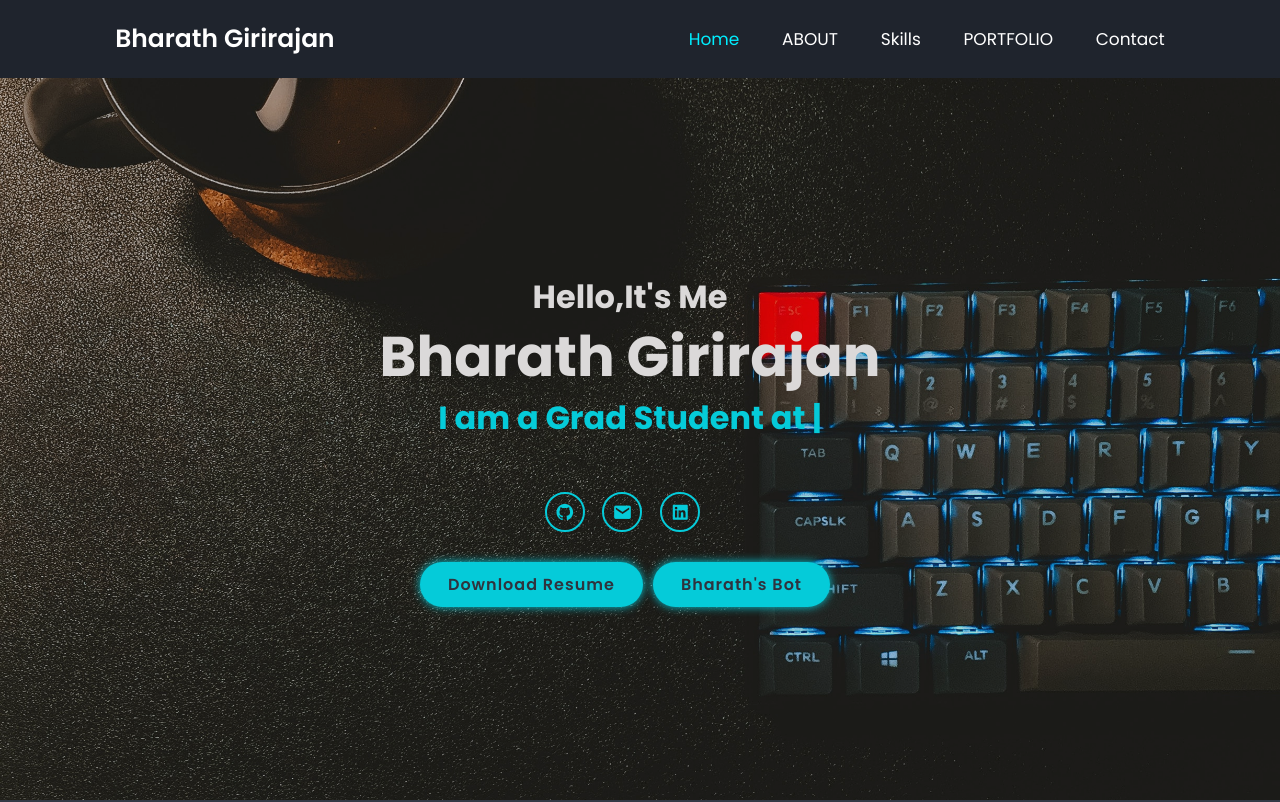
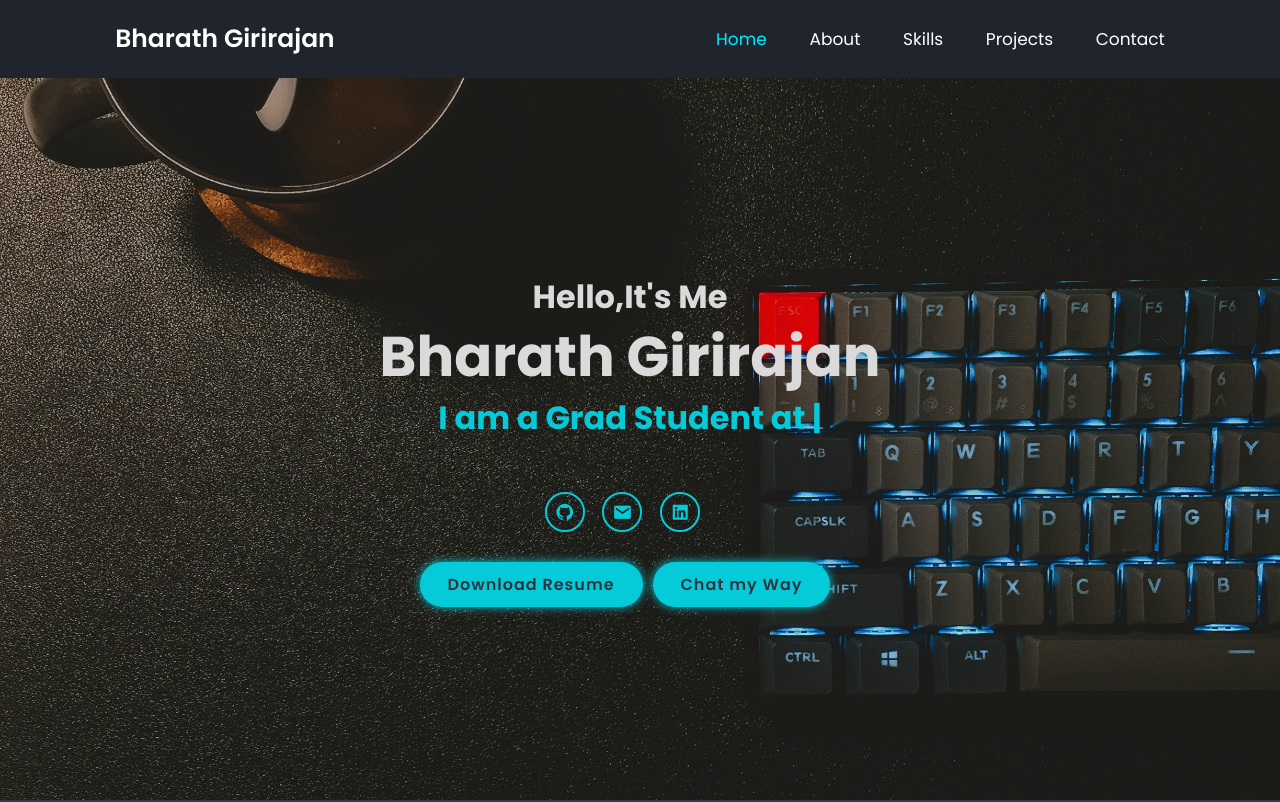
Before and after one commit to Bharath0726/bharathgirirajan, a plain HTML site: page index.html in a window 1280 px wide. Shown: the top 802 px of the page. Drawn offline with nearby package versions, Linux system fonts and the light colour scheme; a script that the page names is missing.

Commit message:
Add files via upload

```diff
--- a/index.html
+++ b/index.html
@@ -20,9 +20,9 @@
             <i class='bx bx-menu' id="menu-icon"></i>
             <nav class="navbar">
                 <a href="#home" class="active">Home</a>
-                <a href="#about">ABOUT</a>
+                <a href="#about">About</a>
                 <a href="#services">Skills</a>
-                <a href="projects.html">PORTFOLIO</a>
+                <a href="projects.html">Projects</a>
                 <a href="#Contact">Contact</a>
             </nav>
         </header>
@@ -38,7 +38,7 @@
                     </div>
                     <div class="buttons">
                         <a href="BharathGirirajan1.pdf" class="btn" target="_blank">Download Resume</a>
-                        <a href="https://bharathgirirajan.streamlit.app" class="btn" target="_blank">Bharath's Bot</a>
+                        <a href="https://bharathgirirajan.streamlit.app" class="btn" target="_blank">Chat my Way</a>
                     </div>
                 </div>
                 <div class="home-img">
@@ -73,9 +73,10 @@
                     <b>deep conversations</b> over a great cup of <b>coffee</b>. For me, it’s all about <b>connecting with people</b>, creating <b>value</b>, and finding <b>joy</b>
                     in the process—whether it’s through <b>analytics</b> or the perfect blend of <b>spices</b>.
                 </p>
-
-
-                       <a href="projects.html"class="btn">Know More</a>
+                <div class="buttons">
+                    <a href="projects.html" class="btn">Projects</a>
+                    <a href="experience.html" class="btn">Experience</a>
+                </div>
 
             </div>
         </section>
```
